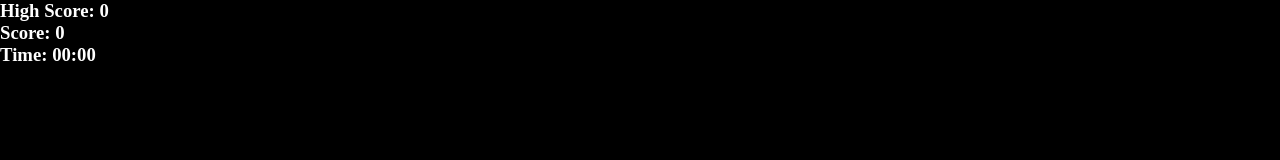
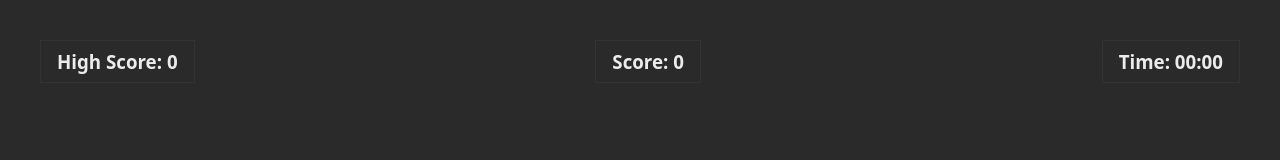
Before and after one commit to avnitstwt/JS, a plain HTML site: page Snake Game/index.html in a window 1280 px wide. Drawn offline with Linux system fonts and the light colour scheme.

Commit message:
Variables for using the colors

```diff
--- a/Snake Game/style.css
+++ b/Snake Game/style.css
@@ -1,16 +1,69 @@
-*{
+* {
     padding: 0;
     margin: 0;
     box-sizing: border-box;
 }
 
-html,body{
+html,
+body {
     height: 100%;
     width: 100%;
 
 }
 
-html{
-    background-color: black;
-    color: white;
+:root {
+    /* backgound colors */
+    --bg--primary--color: #2a2a2a;
+
+    /* text colors */
+    --text-primary-color: #ececec;
+
+    /* spacing variables */
+    --space-xs: 4px;
+    --space-sm: 8px;
+    --space-md: 16px;
+    --space-lg: 24px;
+    --space-xl: 32px;
+    --space-2xl: 40px;
+    --space-3xl: 48px;
+
+
+    /* border colors */
+
+    --border-primary-color: #333333;
+
+    /* border radius */
+    --radius-xs: 4px;
+    --radius-sm: 8px;
+    --radius-md: 12px;
+    --radius-lg: 16px;
+    --radius-xl: 20px;
+    --radius-2xl: 24px;
 }
+
+html {
+    background-color: var(--bg--primary--color);
+    color: var(--text-primary-color);
+    font-family: system-ui, -apple-system, BlinkMacSystemFont, 'Segoe UI', Roboto, Oxygen, Ubuntu, Cantarell, 'Open Sans', 'Helvetica Neue', sans-serif;
+}
+
+main,
+section {
+    width: 100%;
+    height: 100%;
+}
+
+section .infos {
+    display: flex;
+    justify-content: space-between;
+}
+
+section {
+    padding: var(--space-2xl);
+
+}
+
+.info {
+    padding: var(--space-sm) var(--space-md);
+    border: 1px solid var(--border-primary-color);
+}
```
